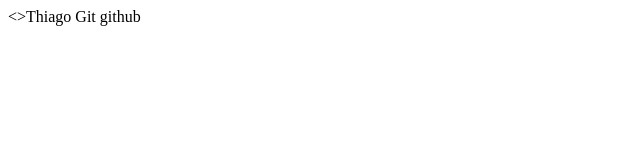
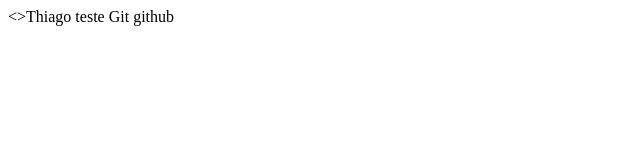
Before and after one commit to Momesso/codereview, a plain HTML site: page index.html in a window 1280 px wide. Shown: the full height of the page, 0-640 px from the left. Drawn offline with Linux system fonts and the light colour scheme.

```diff
--- a/index.html
+++ b/index.html
@@ -1 +1 @@
-<>Thiago Git github</>
+<>Thiago teste Git github</>
```
